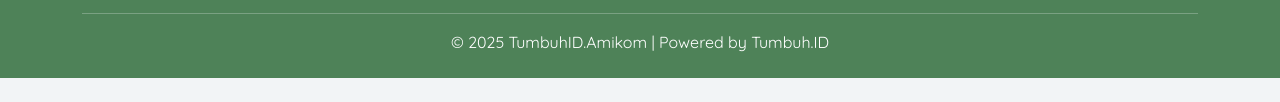
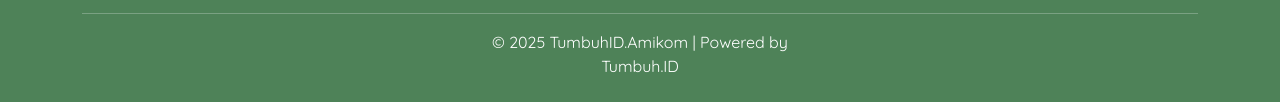
Before and after one commit to AWCODE13/Fp.Tumbuh.ID, a plain HTML site: page profile.html in a window 1280 px wide. Shown: the part 1995-2097 px from the top of the page. Before the commit the page ends 2073 px from the top, so only its background shows below. Drawn offline with nearby package versions, Linux system fonts and the light colour scheme.

Commit message:
Update profile.html

```diff
--- a/profile.html
+++ b/profile.html
@@ -243,7 +243,7 @@
     </section>
   </div>
 
-  <footer class="text-white py-4" style="background-color: #4e8258; border-radius: 20px 20px 0 0;">
+   <footer class="text-white py-4" style="background-color: #4e8258; border-radius: 20px 20px 0 0;">
     <div class="container">
       <div class="row">
         <div class="col-md-6">
@@ -263,7 +263,7 @@
 </div>
       </div>
       <hr class="bg-light">
-      <p class="text-center mb-0">&copy; 2025 TumbuhID.Amikom | Powered by Tumbuh.ID</p>
+      <p class="text-center mb-0">&copy; 2025 TumbuhID.Amikom | Powered by <br>Tumbuh.ID</p>
     </div>
   </footer>
 </body>
```
